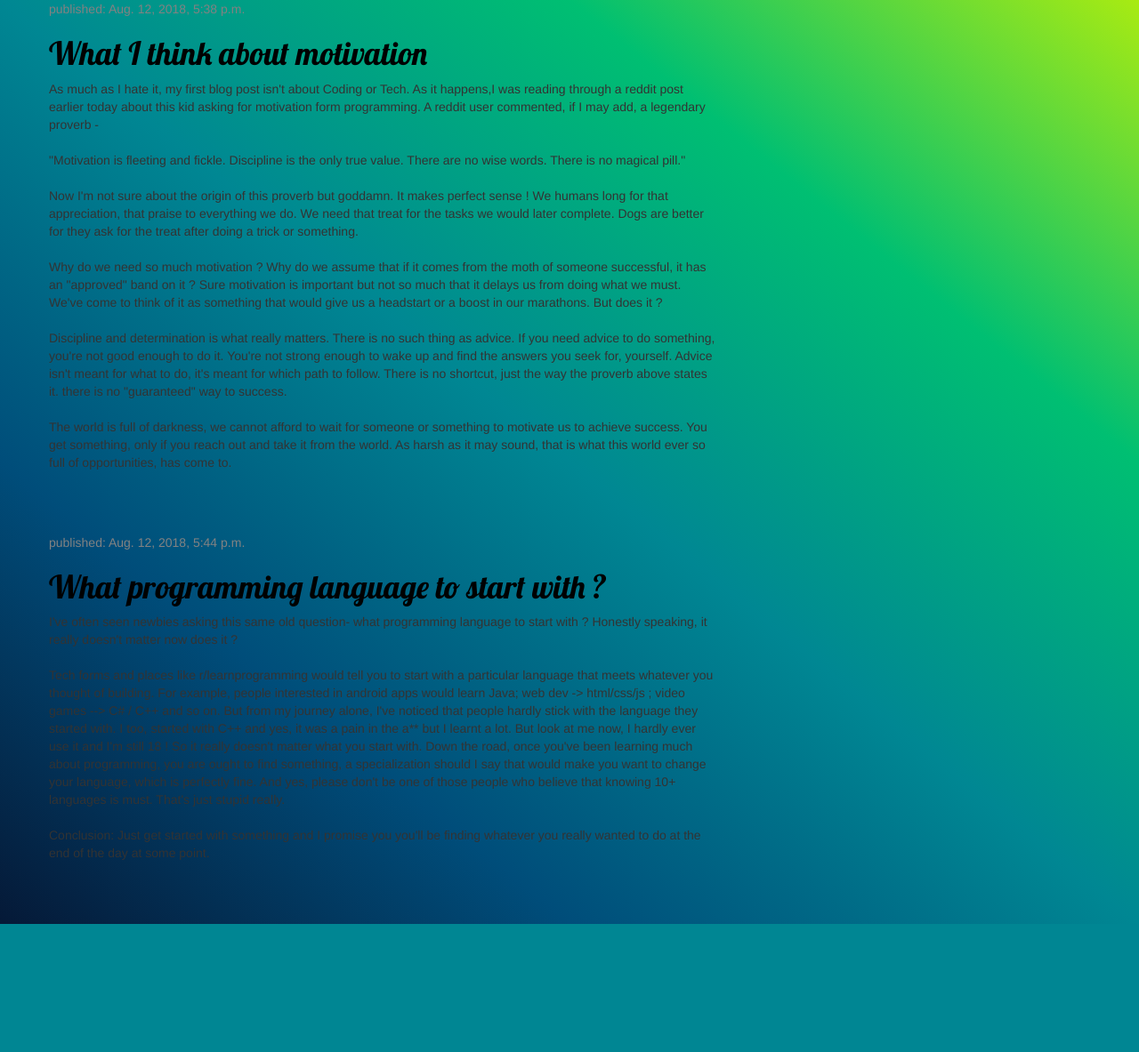
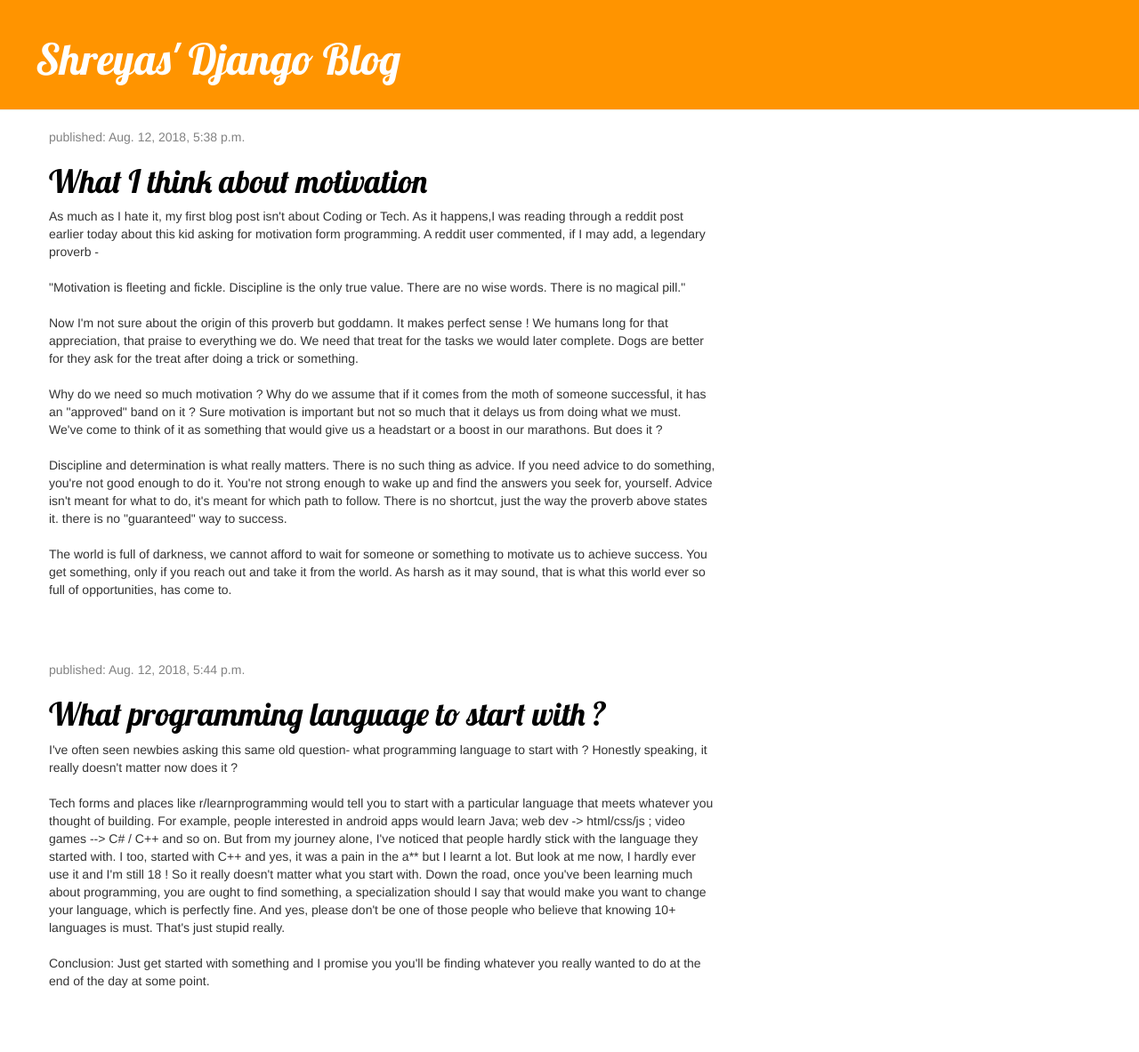
Before and after one commit to shreybs/DjangoBlog, a Django app: page / in a window 1280 px wide. Shown: the whole page at 89% size. Before the commit the page ends 1039 px from the top, so only its background shows below. Run offline with Django 3.2, Linux system fonts and the light colour scheme; data comes from the database, SQL or seed files in the repository; some libraries are stand-ins or nearby versions.

Commit message:
Fixed CSS

```diff
--- a/blogTool/templates/blog/post_list.html
+++ b/blogTool/templates/blog/post_list.html
@@ -9,6 +9,10 @@
 
     </head>
     <body>
+        <div class="page-header">
+            <h1><a href="/">Shreyas' Django Blog</a></h1>
+        </div>
+
         <div class="content container">
                 <div class="row">
                     <div class="col-md-8">
--- a/myBLOG/static/css/blog.css
+++ b/myBLOG/static/css/blog.css
@@ -1,4 +1,4 @@
-body{
+html{
     background-image: linear-gradient(to right top, #051937, #004d7a, #008793, #00bf72, #a8eb12);
 }
 
```
Lines whose indentation alone changed are shown as unchanged.
